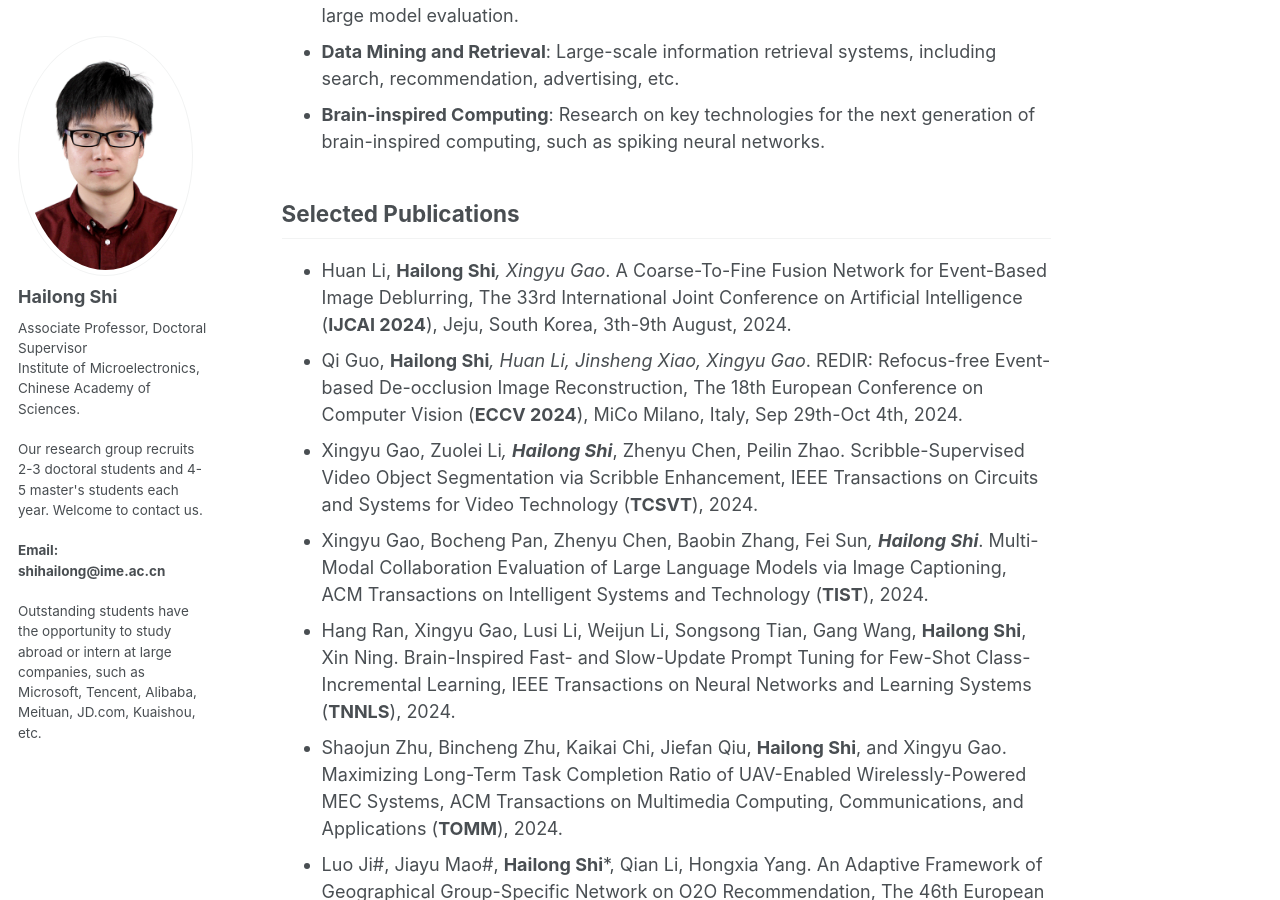
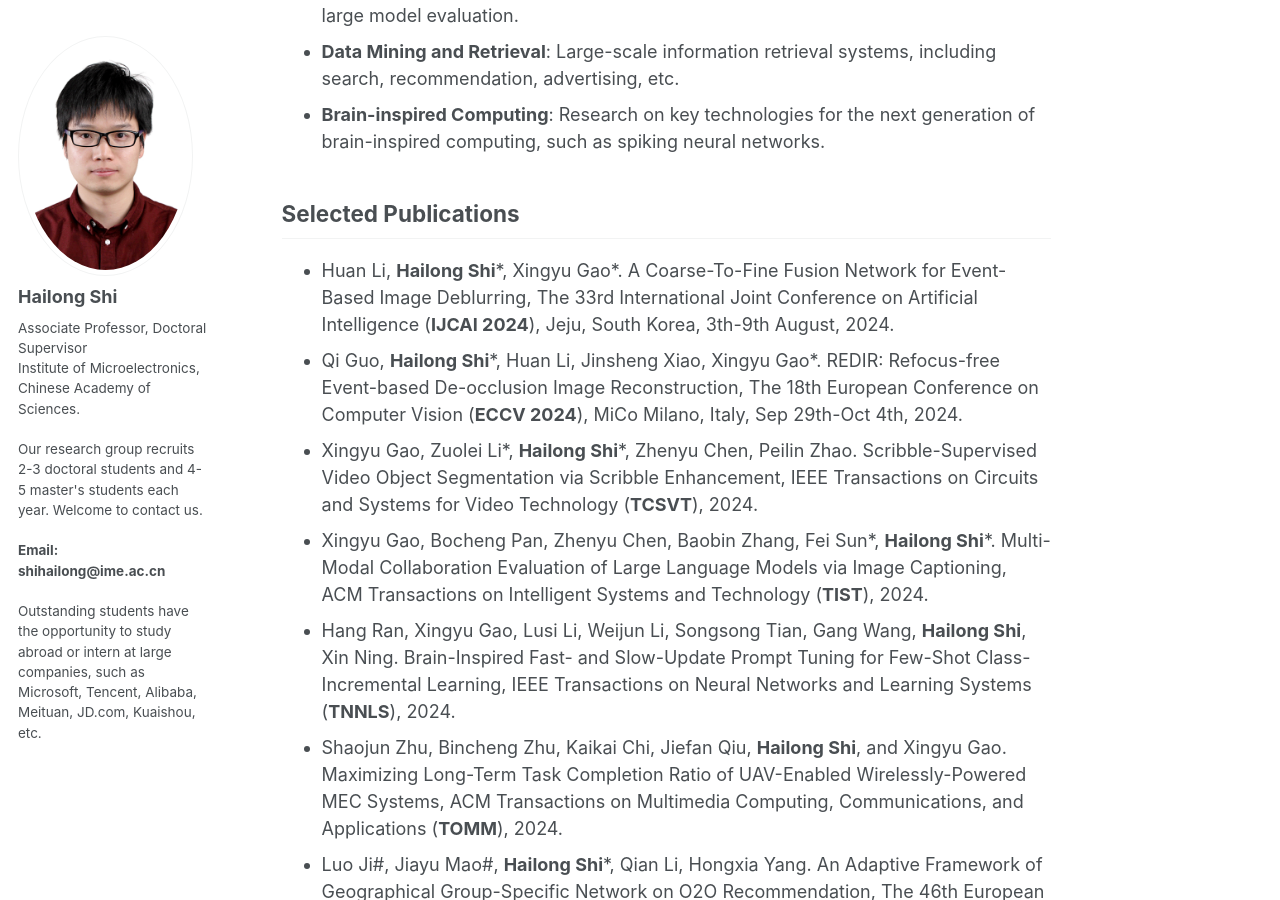
Before and after one commit to shihailong2023/shihailong2023.github.io, a Jekyll site: the page built from _pages/about.md, in a window 1280 px wide and 900 px high, scrolled down 1498 px. Built offline with Jekyll 4.4.1, drawn with Linux system fonts in a browser that asks for light colours.

```diff
--- a/_pages/about.md
+++ b/_pages/about.md
@@ -34,12 +34,12 @@ This is Hailong Shi’s personal homepage.
 
 
 ## Selected Publications
-* Huan Li, **Hailong Shi***, Xingyu Gao*. A Coarse-To-Fine Fusion Network for Event-Based Image Deblurring, The 33rd International Joint Conference on Artificial Intelligence (**IJCAI 2024**), Jeju, South Korea, 3th-9th August, 2024.
-* Qi Guo, **Hailong Shi***, Huan Li, Jinsheng Xiao, Xingyu Gao*. REDIR: Refocus-free Event-based De-occlusion Image Reconstruction, The 18th European Conference on Computer Vision (**ECCV 2024**), MiCo Milano, Italy, Sep 29th-Oct 4th, 2024.
-* Xingyu Gao, Zuolei Li*, **Hailong Shi***, Zhenyu Chen, Peilin Zhao. Scribble-Supervised Video Object Segmentation via Scribble Enhancement, IEEE Transactions on Circuits and Systems for Video Technology (**TCSVT**), 2024.
-* Xingyu Gao, Bocheng Pan, Zhenyu Chen, Baobin Zhang, Fei Sun*, **Hailong Shi***. Multi-Modal Collaboration Evaluation of Large Language Models via Image Captioning, ACM Transactions on Intelligent Systems and Technology (**TIST**), 2024.
+* Huan Li, **Hailong Shi**\*, Xingyu Gao\*. A Coarse-To-Fine Fusion Network for Event-Based Image Deblurring, The 33rd International Joint Conference on Artificial Intelligence (**IJCAI 2024**), Jeju, South Korea, 3th-9th August, 2024.
+* Qi Guo, **Hailong Shi**\*, Huan Li, Jinsheng Xiao, Xingyu Gao\*. REDIR: Refocus-free Event-based De-occlusion Image Reconstruction, The 18th European Conference on Computer Vision (**ECCV 2024**), MiCo Milano, Italy, Sep 29th-Oct 4th, 2024.
+* Xingyu Gao, Zuolei Li\*, **Hailong Shi**\*, Zhenyu Chen, Peilin Zhao. Scribble-Supervised Video Object Segmentation via Scribble Enhancement, IEEE Transactions on Circuits and Systems for Video Technology (**TCSVT**), 2024.
+* Xingyu Gao, Bocheng Pan, Zhenyu Chen, Baobin Zhang, Fei Sun\*, **Hailong Shi**\*. Multi-Modal Collaboration Evaluation of Large Language Models via Image Captioning, ACM Transactions on Intelligent Systems and Technology (**TIST**), 2024.
 * Hang Ran, Xingyu Gao, Lusi Li, Weijun Li, Songsong Tian, Gang Wang, **Hailong Shi**, Xin Ning. Brain-Inspired Fast- and Slow-Update Prompt Tuning for Few-Shot Class-Incremental Learning, IEEE Transactions on Neural Networks and Learning Systems (**TNNLS**), 2024.
 * Shaojun Zhu, Bincheng Zhu, Kaikai Chi, Jiefan Qiu, **Hailong Shi**, and Xingyu Gao. Maximizing Long-Term Task Completion Ratio of
 UAV-Enabled Wirelessly-Powered MEC Systems, ACM Transactions on Multimedia Computing, Communications, and Applications (**TOMM**), 2024.
-* Luo Ji#, Jiayu Mao#, **Hailong Shi***, Qian Li, Hongxia Yang. An Adaptive Framework of Geographical Group-Specific Network on O2O Recommendation, The 46th European Conference on Information Retrieval (**ECIR2024**), Glasgow, Scotland, 24th-28th March, 2024.
+* Luo Ji#, Jiayu Mao#, **Hailong Shi**\*, Qian Li, Hongxia Yang. An Adaptive Framework of Geographical Group-Specific Network on O2O Recommendation, The 46th European Conference on Information Retrieval (**ECIR2024**), Glasgow, Scotland, 24th-28th March, 2024.
 * Wanjin Feng, **Hailong Shi**, Peilin Zhao, Xingyu Gao. Mixtron: Bandit Online Multiclass Prediction with Implicit Feedback, International Conference on Data Mining (**ICDM2023**), Shanghai, China, 1th-4th December, 2023.
```
